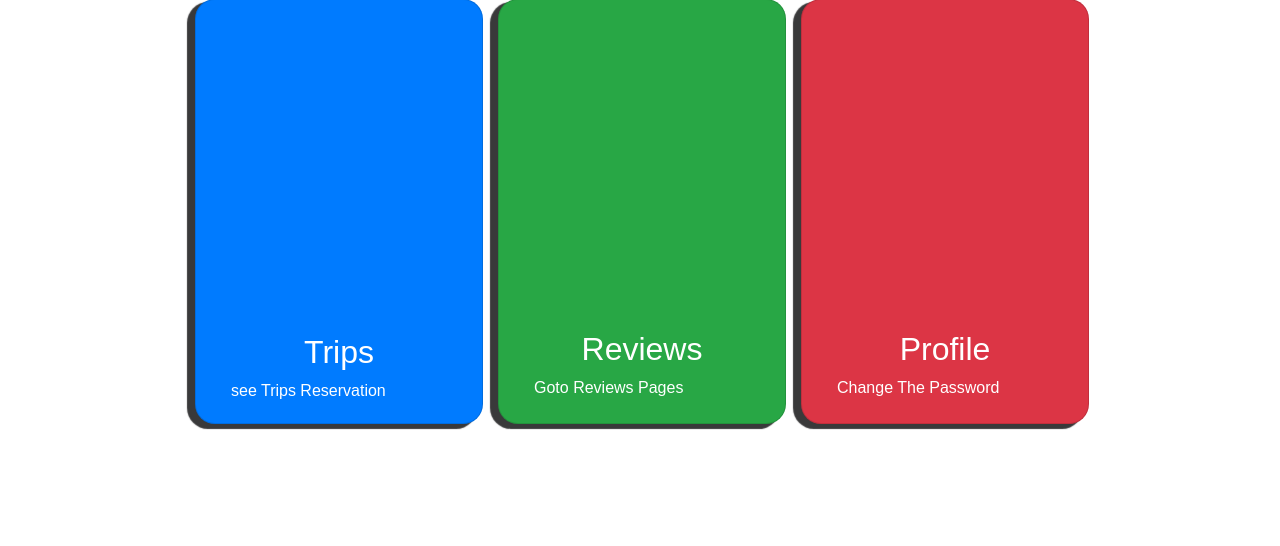
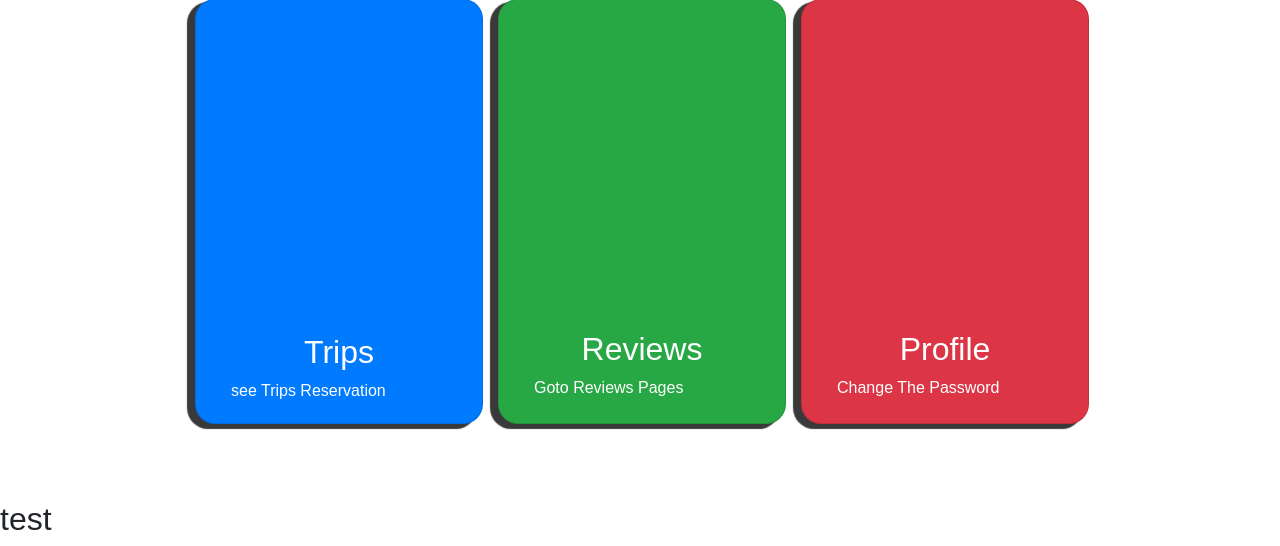
Before and after one commit to mohamedsayedaz/LiveNippon, a PHP site: page /dashboard.php in a window 1280 px wide. Shown: the part 346-892 px from the top of the page. Before the commit the page ends 776 px from the top, so only its background shows below. Run offline with PHP 8.4, Linux system fonts and the light colour scheme; the visitor is signed in with stand-in values (Sample User, id 1).

Commit message:
PHP Storm Hello World 2

```diff
--- a/dashboard.php
+++ b/dashboard.php
@@ -33,6 +33,7 @@ if (isset($_SESSION['username']))
   </div>
 	</div>
 </div>
+    <h2>test</h2>
 <?php
 }
 else
```
